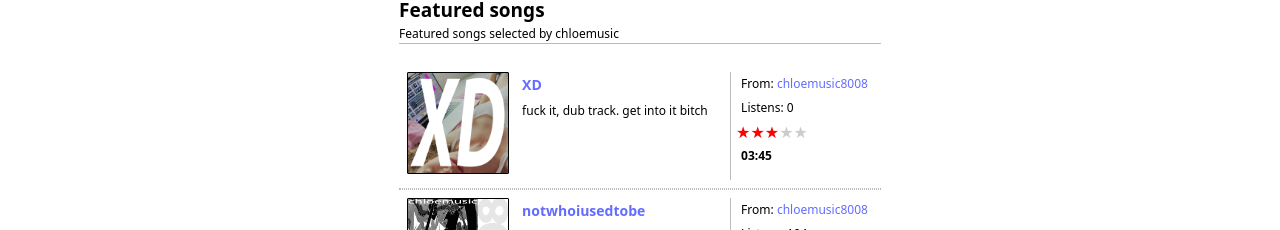
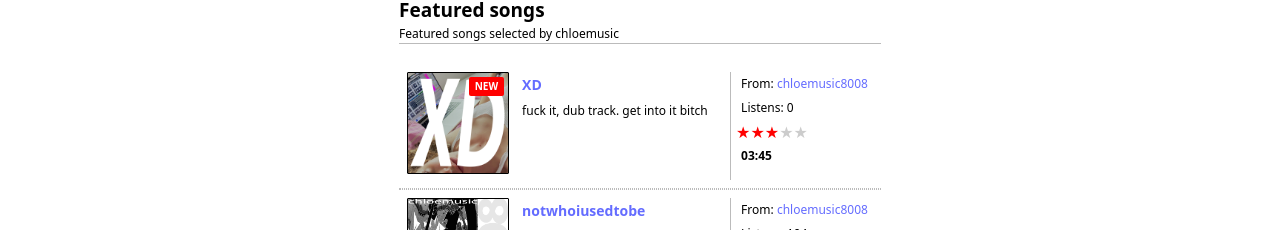
Before and after one commit to chloe-online/downloadmorebass, a Svelte app: page / in a window 1280 px wide. Shown: the part 231-461 px from the top of the page. Built offline with nearby package versions, Linux system fonts and the light colour scheme.

Commit message:
add new banner

```diff
--- a/src/App.svelte
+++ b/src/App.svelte
@@ -132,6 +132,7 @@
             artistUrl="https://soundcloud.com/chloemusic8008"
             url="https://soundcloud.com/chloemusic8008/xd?si=b4d4379ef33f4c389b3d77a90b34c2e1&utm_source=clipboard&utm_medium=text&utm_campaign=social_sharing"
             stars={3}
+            isNew={true}
           />
         </li>
         <li>
--- a/src/Song.svelte
+++ b/src/Song.svelte
@@ -1,11 +1,16 @@
 <script>
-  let { cover, title, description, artist, artistUrl, url, duration, stars, listens } =
+  let { cover, title, description, artist, artistUrl, url, duration, stars, listens, isNew = false } =
     $props();
 </script>
 
 <main>
   <div class="cover">
-    <a href={url}><img src={cover} alt={title} /></a>
+    <a href={url}>
+      <img src={cover} alt={title} />
+      {#if isNew}
+        <span class="new-badge">NEW</span>
+      {/if}
+    </a>
   </div>
   <div class="song-info">
     <a href={url} download><h1>{title}</h1></a>
@@ -32,6 +37,24 @@
     align-items: top;
     justify-content: top;
     gap: 0.5rem;
+  }
+
+  .cover {
+    position: relative;
+  }
+
+  .new-badge {
+    position: absolute;
+    top: 5px;
+    right: 5px;
+    background-color: #ff0000;
+    color: #ffffff;
+    padding: 2px 6px;
+    border-radius: 2px;
+    font-size: 10px;
+    font-weight: bold;
+    z-index: 10;
+    pointer-events: none;
   }
 
   .song-info {
```
